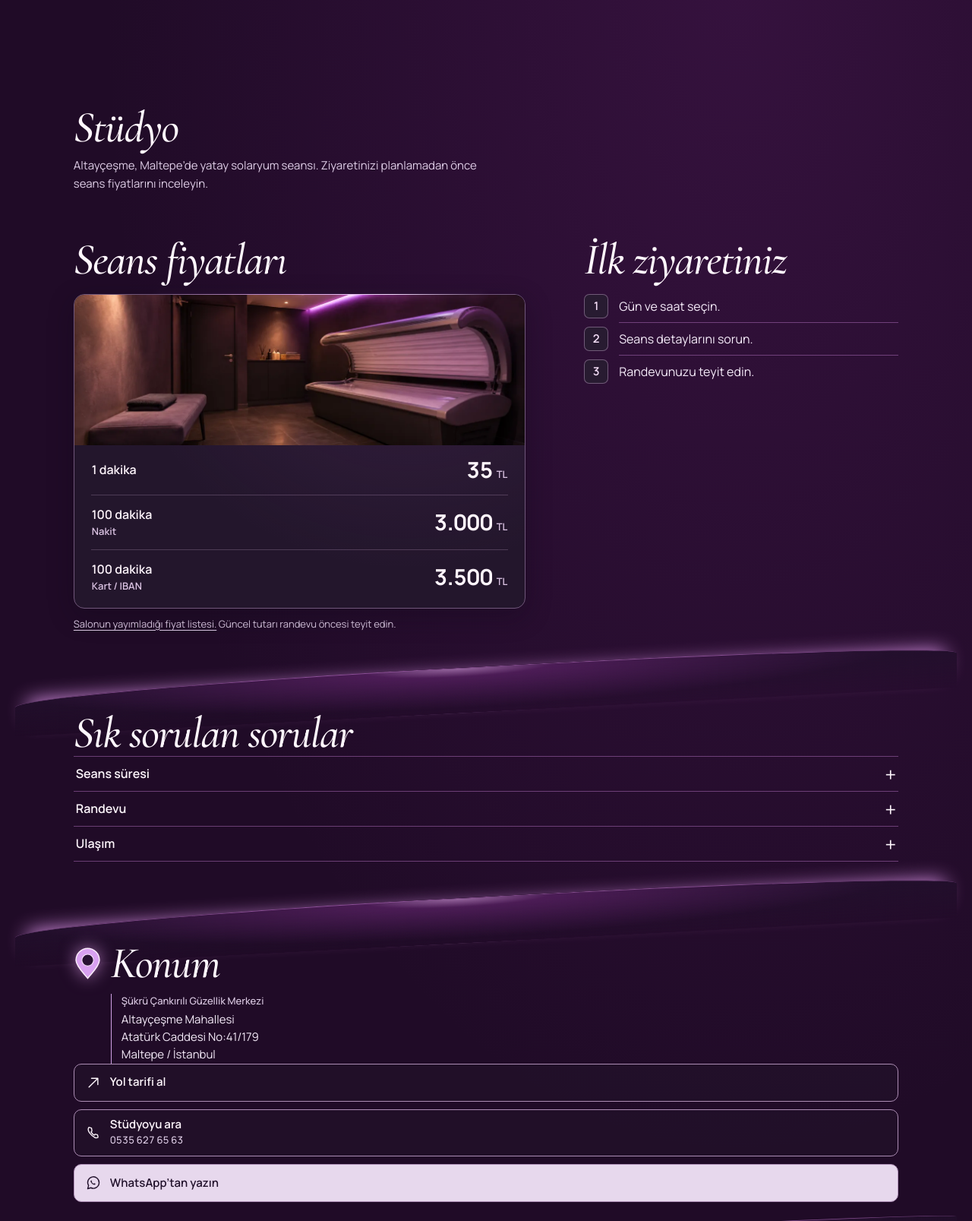
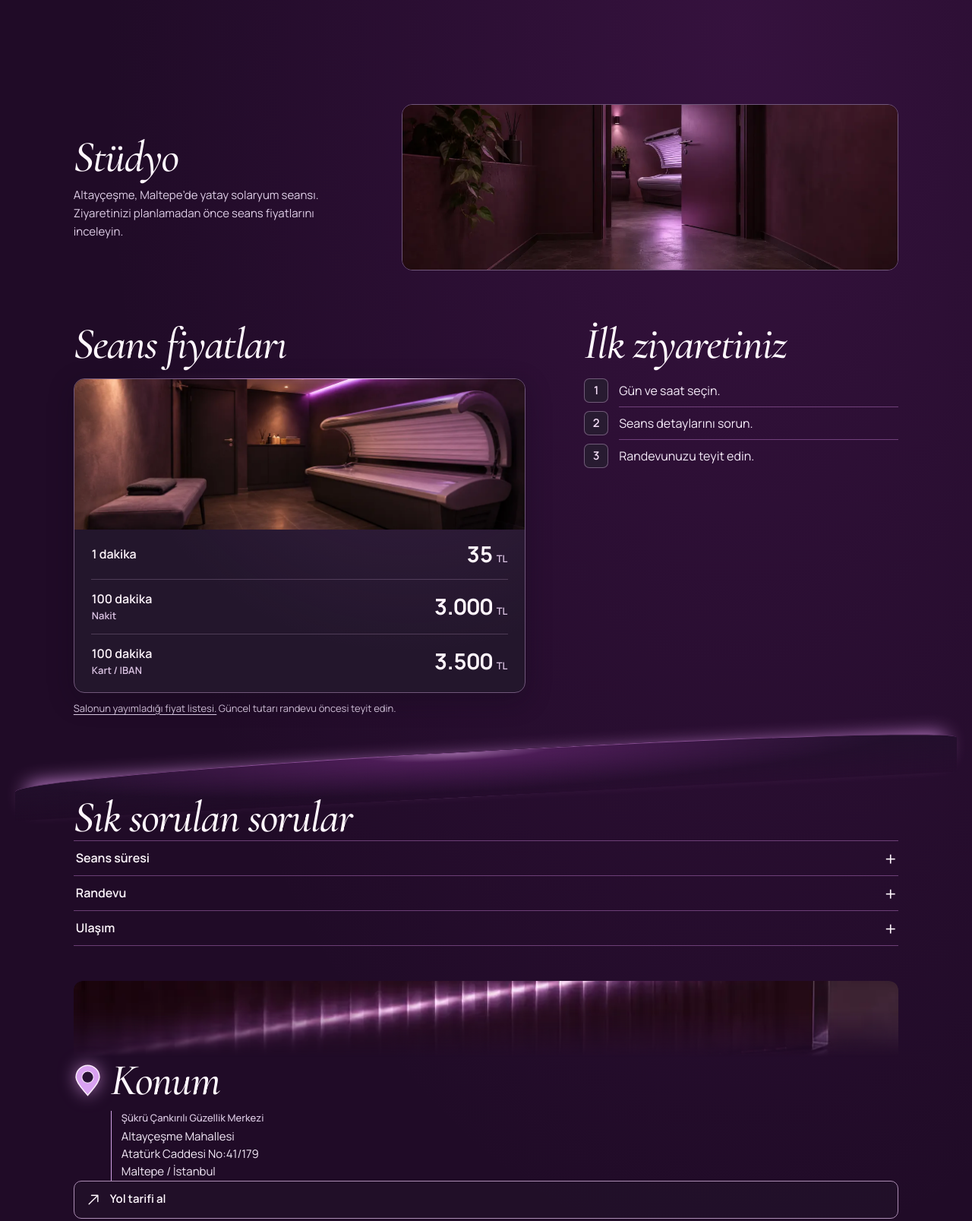
Before and after one commit to Oguzalfa/maltepe-solaryum, a plain HTML site: page hizmetler/solaryum/index.html in a window 1280 px wide. Shown: the part 1120-2727 px from the top of the page at 76% size. Drawn offline with Linux system fonts and the light colour scheme.

Commit message:
Place the doorway panorama and smoked glass in their own sections

```diff
--- a/hizmetler/solaryum/index.html
+++ b/hizmetler/solaryum/index.html
@@ -26,7 +26,7 @@
 <meta name="twitter:image:alt" content="Mor ışıklı, açık kapaklı yatay solaryum cihazı">
 <link rel="preload" as="image" href="/assets/solaryum/yatay-cihaz-mobil.webp" media="(max-width: 959px)" fetchpriority="high">
 <link rel="preload" as="image" href="/assets/solaryum/yatay-cihaz.webp" media="(min-width: 960px)" fetchpriority="high">
-<link rel="stylesheet" href="/hizmetler/solaryum/solaryum.css?v=studio5">
+<link rel="stylesheet" href="/hizmetler/solaryum/solaryum.css?v=studio6">
 <link rel="stylesheet" href="/booking.css?v=studio1">
 <script type="application/ld+json">{
   "@context": "https://schema.org",
@@ -119,8 +119,11 @@
 
   <div class="sol-lower-fix">
     <section class="sol-section sol-studio" id="studyo" aria-labelledby="studyo-baslik">
-      <h2 id="studyo-baslik">Stüdyo</h2>
-      <p>Altayçeşme, Maltepe’de yatay solaryum seansı. Ziyaretinizi planlamadan önce seans fiyatlarını inceleyin.</p>
+      <div class="sol-studio-copy">
+        <h2 id="studyo-baslik">Stüdyo</h2>
+        <p>Altayçeşme, Maltepe’de yatay solaryum seansı. Ziyaretinizi planlamadan önce seans fiyatlarını inceleyin.</p>
+      </div>
+      <img class="sol-studio-photo" src="/assets/solaryum/studyo-kapi-esigi.webp" width="1140" height="380" alt="Yarı açık kapıdan görünen mor ışıklı yatay solaryum odası" loading="lazy" decoding="async">
     </section>
 
     <section class="sol-section sol-prices" aria-labelledby="seans-baslik">
--- a/hizmetler/solaryum/solaryum.css
+++ b/hizmetler/solaryum/solaryum.css
@@ -621,8 +621,19 @@ button, a { -webkit-tap-highlight-color: transparent; }
 }
 
 .sol-lower-fix .sol-studio {
-  padding-top: 17px;
-  padding-bottom: 17px;
+  display: grid;
+  grid-template-columns: minmax(0, 1fr);
+  gap: 16px;
+  padding-top: 24px;
+  padding-bottom: 24px;
+}
+
+.sol-lower-fix .sol-studio-photo {
+  display: block;
+  width: 100%;
+  height: auto;
+  border: 1px solid #70577a;
+  border-radius: 14px;
 }
 
 .sol-lower-fix .sol-studio p {
@@ -710,7 +721,20 @@ button, a { -webkit-tap-highlight-color: transparent; }
 }
 
 .sol-lower-fix .sol-location {
+  --location-band: clamp(62px, 16vw, 100px);
   margin-top: 23px;
+  padding-top: var(--location-band);
+}
+
+.sol-lower-fix .sol-location::before {
+  inset-inline: var(--safe-left) var(--safe-right);
+  height: var(--location-band);
+  transform: none;
+  border: 0;
+  border-radius: 12px 12px 0 0;
+  background: #26132c url("/assets/solaryum/konum-fume-cam.webp") center 54% / cover no-repeat;
+  box-shadow: none;
+  mask-image: linear-gradient(180deg, #000 38%, transparent 100%);
 }
 
 .sol-lower-fix .sol-location-info {
@@ -798,8 +822,11 @@ button, a { -webkit-tap-highlight-color: transparent; }
 
 @media (min-width: 960px) {
   .sol-lower-fix .sol-studio {
+    grid-template-columns: minmax(0, .72fr) minmax(0, 1.28fr);
+    align-items: center;
+    gap: clamp(25px, 5vw, 66px);
     padding-top: 41px;
-    padding-bottom: 23px;
+    padding-bottom: 32px;
   }
 
   .sol-lower-fix .sol-faq,
@@ -816,6 +843,7 @@ button, a { -webkit-tap-highlight-color: transparent; }
   .sol-lower-fix .sol-location {
     grid-template-columns: minmax(0, 1fr) minmax(280px, .75fr);
     align-items: center;
+    padding-top: var(--location-band);
   }
 
   .sol-lower-fix .sol-location-actions {
```
Also changed, not shown: assets/solaryum/konum-fume-cam.webp (added), assets/solaryum/studyo-kapi-esigi.webp (added).
